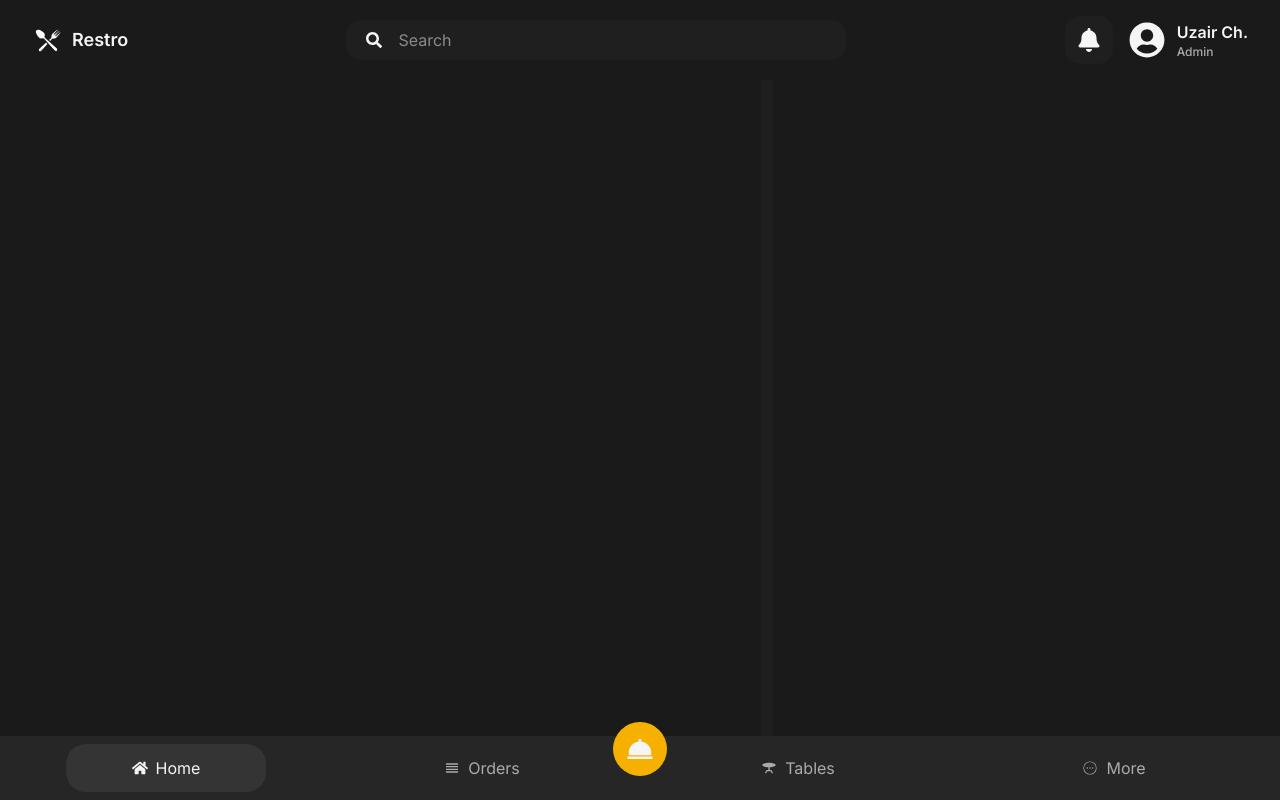
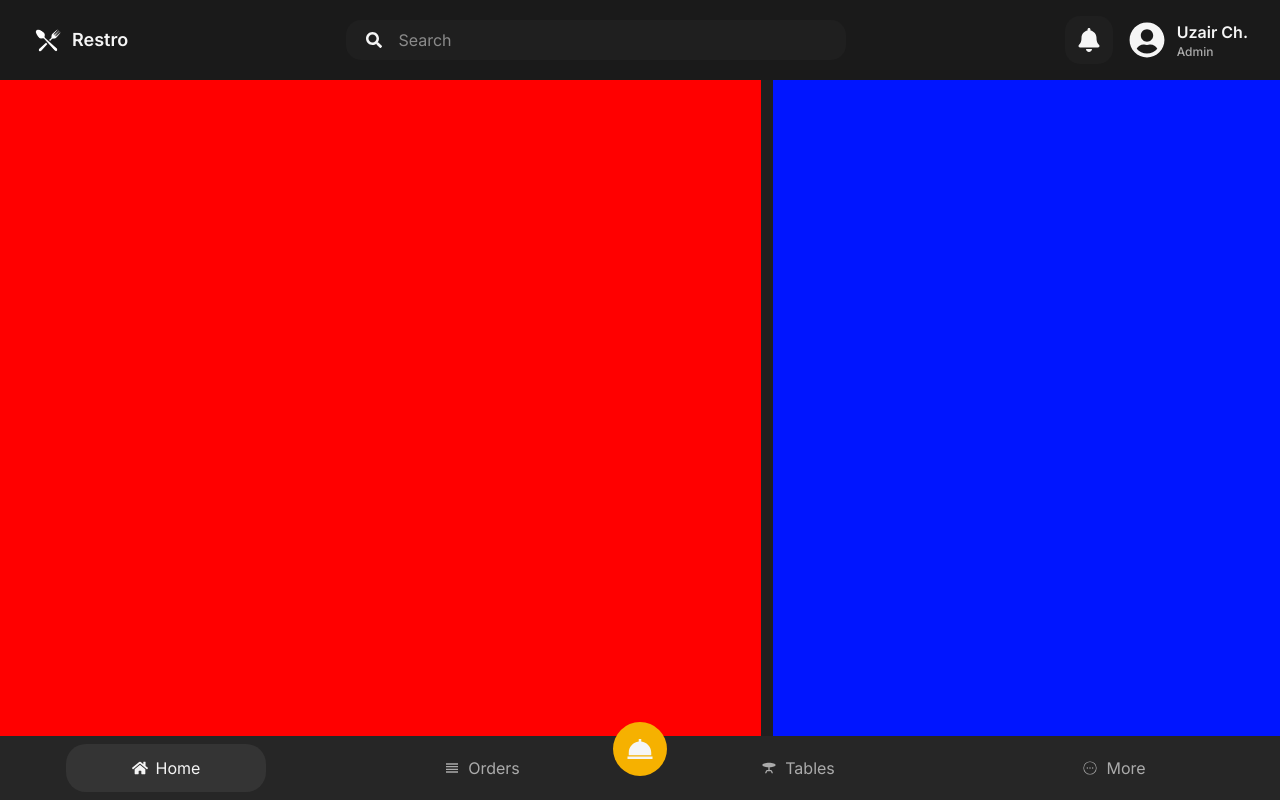
Before and after one commit to m-uzairch/POS-System, a React app: page / in a window 1280 px wide. Built offline with nearby package versions, Linux system fonts and the light colour scheme; the HTML template or start-up script is replaced by a standard one.

Commit message:
BottonNav

```diff
--- a/src/components/shared/BottomNav.jsx
+++ b/src/components/shared/BottomNav.jsx
@@ -8,7 +8,7 @@ import { BiSolidDish } from "react-icons/bi";
 const BottomNav = () => {
   return (
     <div className='fixed bottom-0 left-0 right-0 bg-[#262626] p-2 h-16 flex justify-around'>
-      <button className='flex items-center justify-center text-[#f5f5f5] bg-[#343434] w-[200px] rounded-[20px]'><FaHome className="inline mr-2 size={20} cursor-pointer" />
+      <button className='flex items-center justify-center text-[#f5f5f5] bg-[#343434] w-[200px] rounded-[20px] cursor-pointer'><FaHome className="inline mr-2 size={20} cursor-pointer" />
       <p>Home</p>
       </button>
       <button className='flex items-center justify-center text-[#ababab] w-[200px] cursor-pointer'><MdOutlineReorder className="inline mr-2 size={20 }" />
@@ -21,7 +21,7 @@ const BottomNav = () => {
       <p>More</p>
       </button>
 
-      <button className='absolute bottom-6 bg-[#f6b100] text-[#f5f5f5] rounded-full p-3 items-center'>
+      <button className='absolute bottom-6 bg-[#f6b100] text-[#f5f5f5] rounded-full p-3 items-center cursor-pointer'>
         <BiSolidDish size={30}/>
       </button>
     </div>
--- a/src/pages/home.jsx
+++ b/src/pages/home.jsx
@@ -5,11 +5,11 @@ function home() {
   return (
     <section className='bg-[#1f1f1f] h-[calc(100vh-5rem)] overflow-hidden flex gap-3'>
       {/* Left Div */}
-      <div className='flex-[3] bg-[#1a1a1a]'>
+      <div className='flex-[3] bg-[#ff0000]'>
 
       </div>
       {/* Right Div */}
-      <div className='flex-[2] bg-[#1a1a1a]'>
+      <div className='flex-[2] bg-[#0015ff]'>
 
       </div>
       <BottomNav />
```
